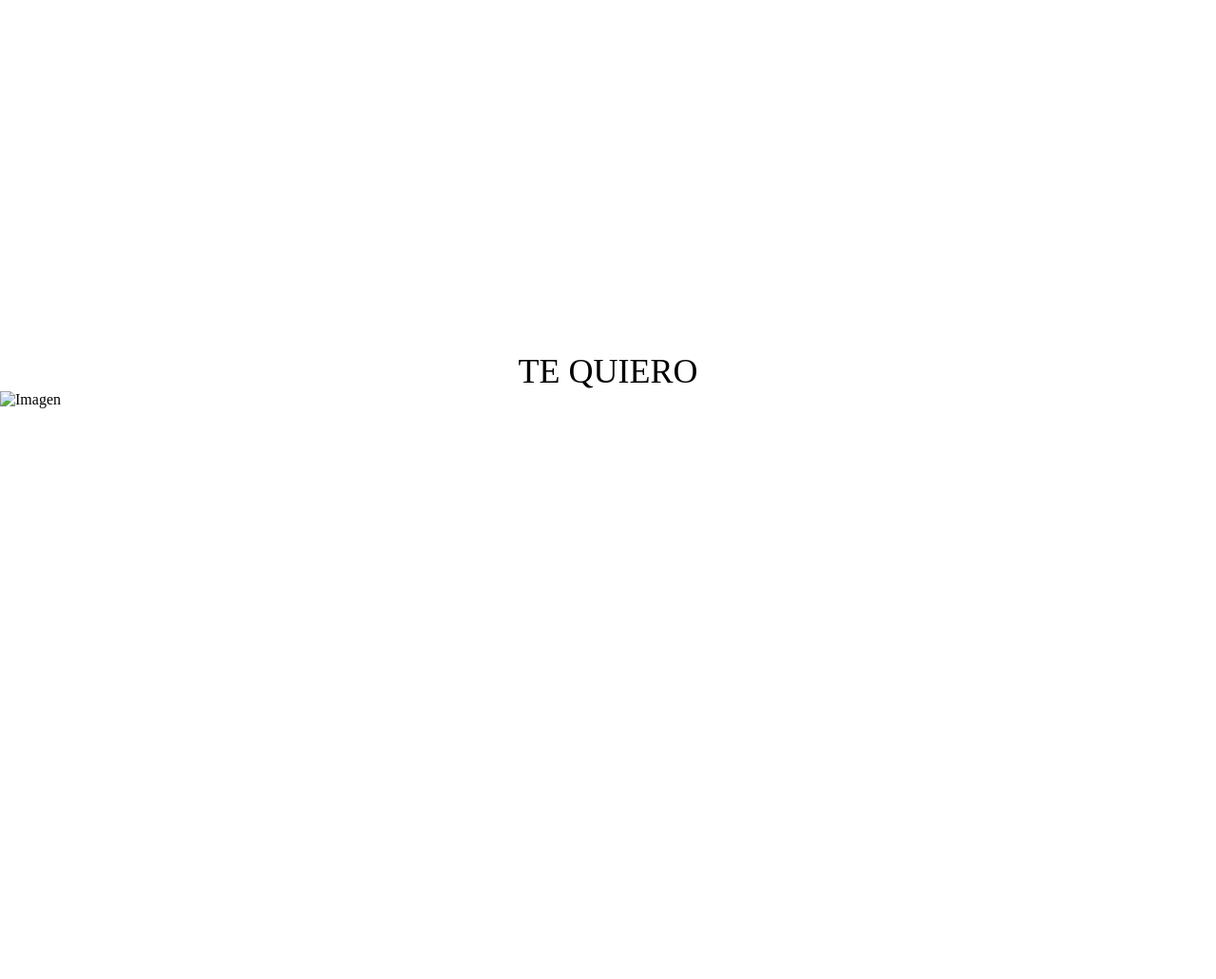
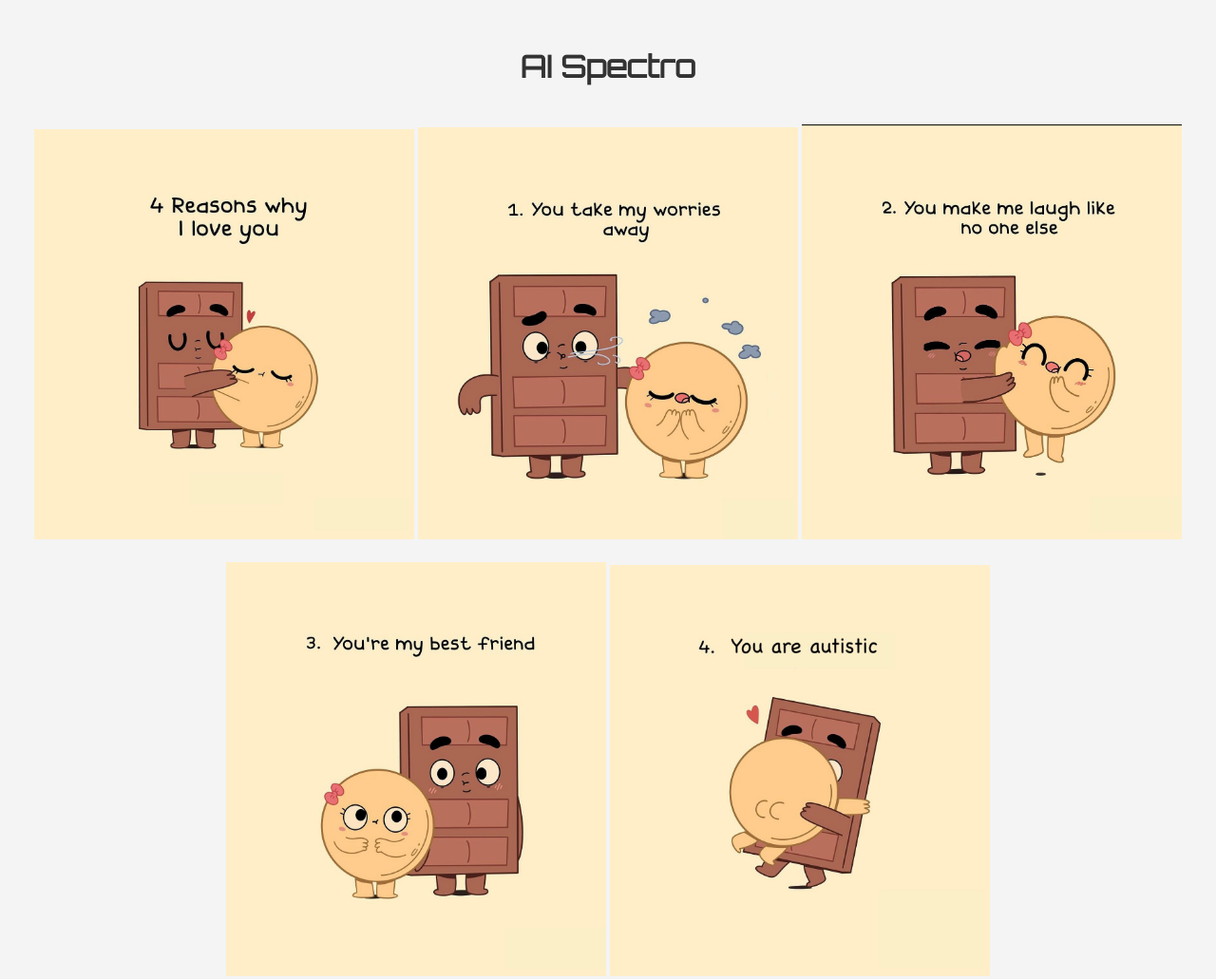
Before and after one commit to lestaire/landing, a plain HTML site: page index.html in a window 1280 px wide. Shown: the whole page at 95% size. Before the commit the page ends 800 px from the top, so only its background shows below. Drawn offline with Linux system fonts and the light colour scheme.

Commit message:
Update index.html

```diff
--- a/index.html
+++ b/index.html
@@ -1,36 +1,41 @@
 <!DOCTYPE html>
-<html lang="es">
+<html>
 <head>
-    <meta charset="UTF-8">
-    <meta name="viewport" content="width=device-width, initial-scale=1.0">
-    <title>Te Quiero</title>
+    <title>AI Spectro Landing Page</title>
     <style>
         body {
+            text-align: center;
+            font-family: 'Orbitron', sans-serif;
             margin: 0;
             padding: 0;
-            display: flex;
-            flex-direction: column;
-            justify-content: center;
-            align-items: center;
-            height: 100vh;
+            background-color: #f4f4f4;
         }
-
-        #message {
-            font-size: 36px;
-            text-align: center;
+        h1 {
+            color: #333;
+            margin-top: 50px;
         }
-
-        #image {
-            width: 100%;
-            max-width: 100%;
-            height: auto;
+        .images {
+            margin-top: 20px;
+        }
+        .images img {
+            width: 80%;
+            max-width: 400px;
+            margin-top: 20px;
         }
     </style>
+    <link href="https://fonts.googleapis.com/css?family=Orbitron&display=swap" rel="stylesheet">
 </head>
 <body>
-    <div id="message">
-        TE QUIERO
+
+    <h1>AI Spectro</h1>
+
+    <div class="images">
+        <img src="pancake1.jpg" alt="Pancake 1">
+        <img src="pancake2.jpg" alt="Pancake 2">
+        <img src="pancake3.jpg" alt="Pancake 3">
+        <img src="pancake4.jpg" alt="Pancake 4">
+        <img src="pancake5.jpg" alt="Pancake 5">
     </div>
-    <img id="image" src="tu_imagen.jpg" alt="Imagen">
+
 </body>
 </html>
```
